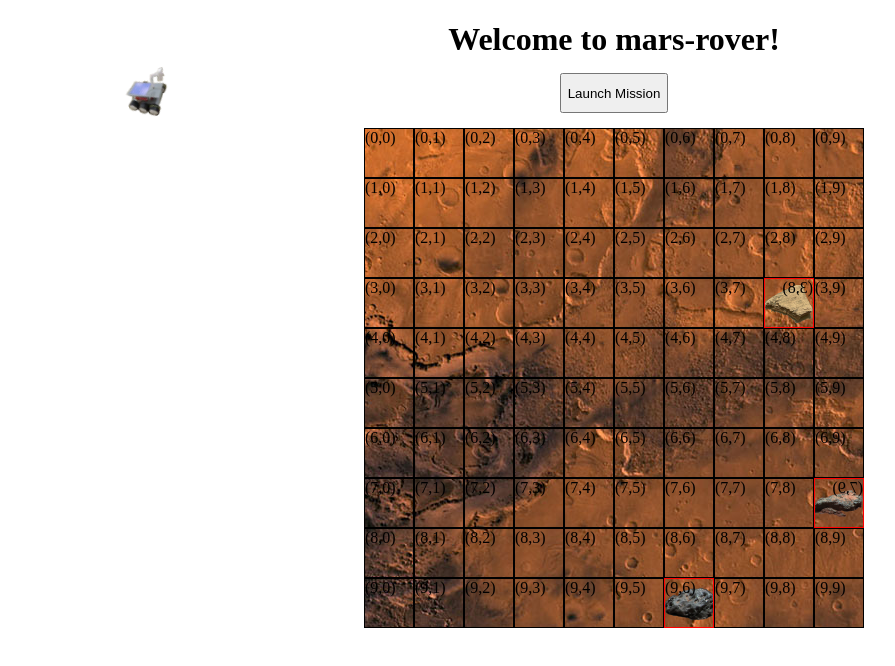
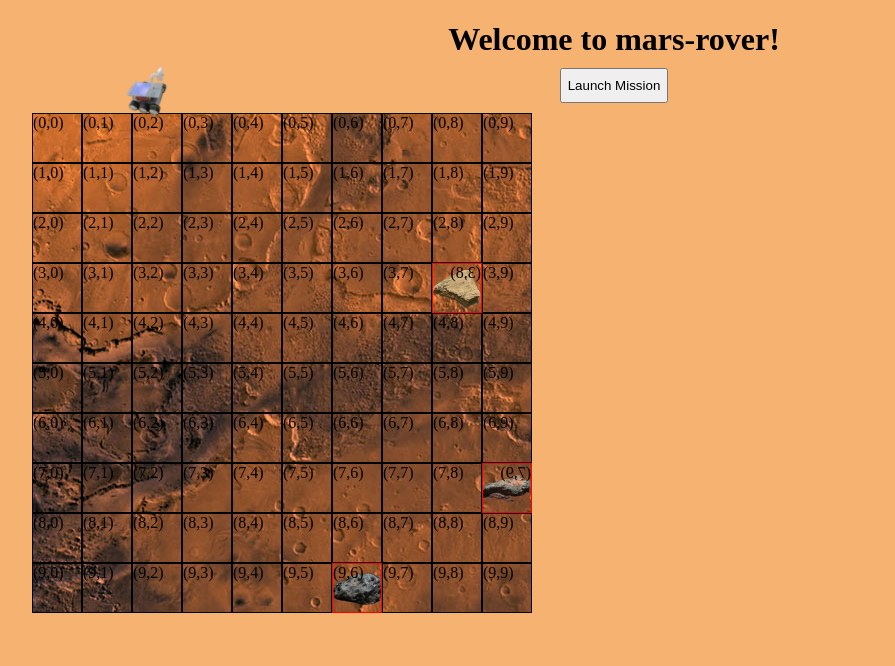
Before and after one commit to kkenward/mars-rover, an Angular app: page / in a window 1280 px wide. Shown: the top 666 px of the page, without its empty margins (26-921 px from the left). Built offline with nearby package versions, Linux system fonts and the light colour scheme.

Commit message:
clean up some css

```diff
--- a/src/app/app.component.css
+++ b/src/app/app.component.css
@@ -1,8 +1,8 @@
 h1 {
-	margin-bottom: 15px;
+	margin-bottom: 10px;
 }
 
 button {
-	height: 40px;
-	margin-bottom: 15px;
+	height: 35px;
+	margin-bottom: 10px;
 }
--- a/src/app/grid.component.css
+++ b/src/app/grid.component.css
@@ -1,9 +1,14 @@
+h3 {
+	margin-bottom: 10px;
+	margin-left: 50px;
+}
+
 .terrain {
 	background-image:
     url("../assets/mars_surface.jpg");
 	width: 500px;
 	height: 500px;
-	margin: auto;
+	margin-left: 50px;
 }
 
 .grid-container {
--- a/src/styles.css
+++ b/src/styles.css
@@ -1 +1,4 @@
 /* You can add global styles to this file, and also import other style files */
+body {
+	background-color: #F5B271;
+}
```
